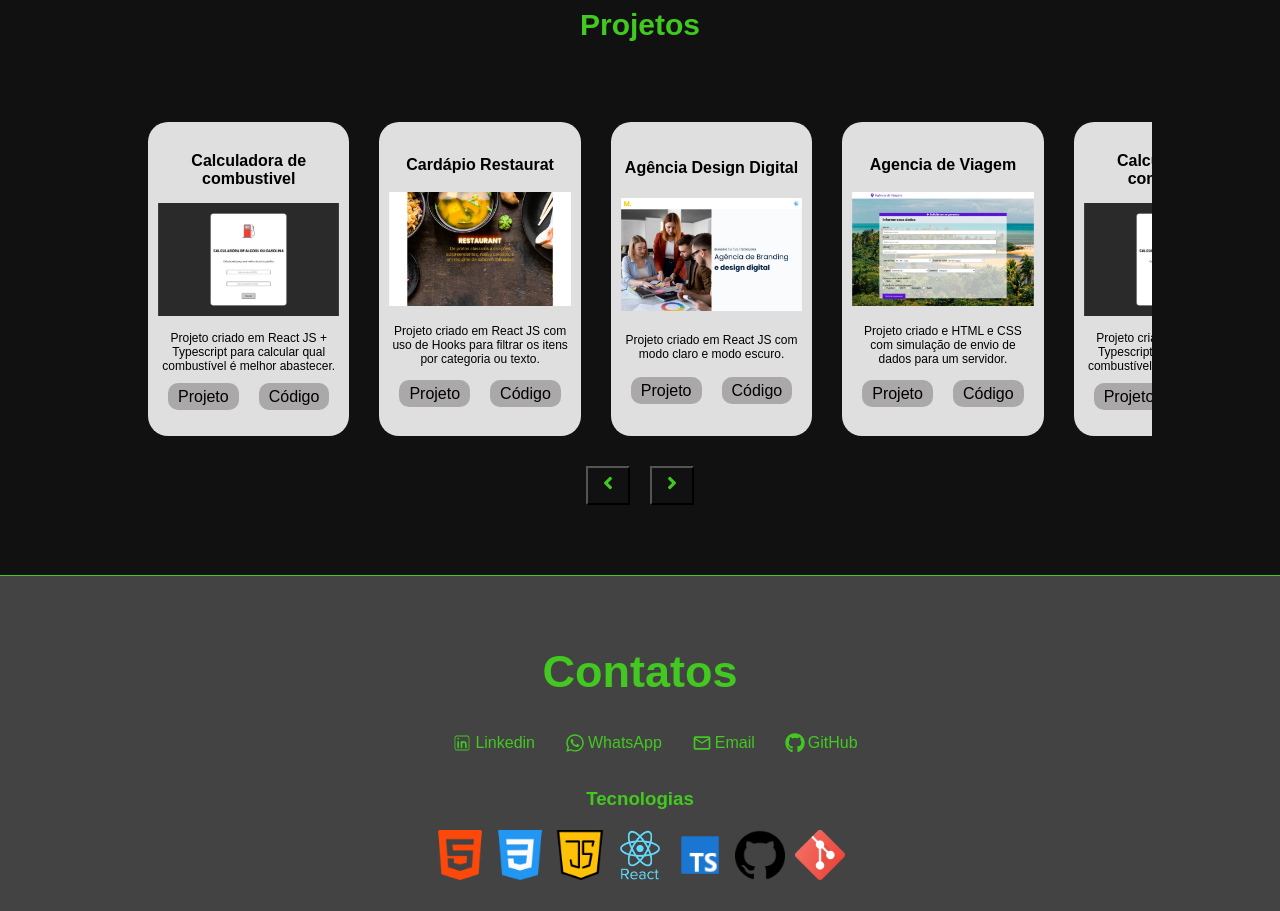
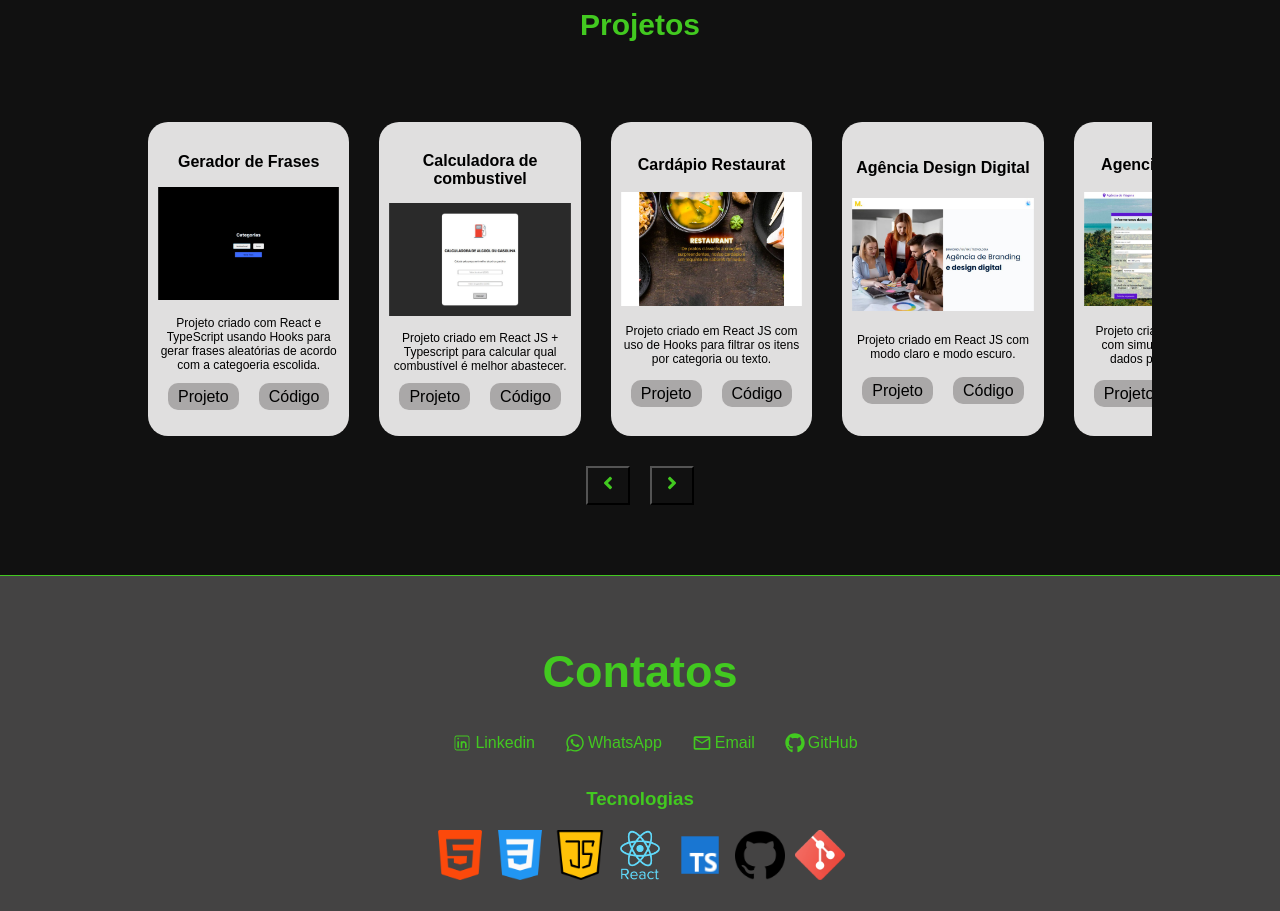
Before and after one commit to mtrodrigo/portifolio, a React (Vite) app: page / in a window 1280 px wide. Shown: the part 1420-2331 px from the top of the page. Built offline with nearby package versions, Linux system fonts and the light colour scheme.

Commit message:
add: adicionado projeto Gerador de frases.

```diff
--- a/src/data/projeto.ts
+++ b/src/data/projeto.ts
@@ -2,15 +2,37 @@ import agencia from '/img/agencia.png'
 import agenciaViagem from '/img/agencia_viagem.png'
 import cardapio from '/img/cardapio_restaurant.png'
 import calculadora from '/img/calculadora.png'
+import frases from '/img/frases.png'
 
 const colProjetos = [
-    {nome: "Calculadora de combustivel", site: "https://calculadora-combustivel-woad.vercel.app/", codigo: "https://github.com/mtrodrigo/calculadora-combustivel.git", image: calculadora, descricao: "Projeto criado em React JS + Typescript para calcular qual combustível é melhor abastecer."},
-    {nome: "Cardápio Restaurat", site: "https://cardapio-restaurant-five.vercel.app/", codigo: "https://github.com/mtrodrigo/cardapio-restaurant.git", image: cardapio, descricao: "Projeto criado em React JS com uso de Hooks para filtrar os itens por categoria ou texto."},
-    {nome: "Agência Design Digital", site: "https://agencia-design-m.vercel.app/", codigo: "https://github.com/mtrodrigo/agencia_design_M.git", image: agencia, descricao:"Projeto criado em React JS com modo claro e modo escuro."},
-    {nome: "Agencia de Viagem", site: "https://agencia-de-viagens-tau-two.vercel.app/", codigo: "https://github.com/mtrodrigo/Agencia-de-Viagens.git", image: agenciaViagem, descricao: "Projeto criado e HTML e CSS com simulação de envio de dados para um servidor."},
-    {nome: "Calculadora de combustivel", site: "https://calculadora-combustivel-woad.vercel.app/", codigo: "https://github.com/mtrodrigo/calculadora-combustivel.git", image: calculadora, descricao: "Projeto criado em React JS + Typescript para calcular qual combustível é melhor abastecer."},
-    {nome: "Cardápio Restaurat", site: "https://cardapio-restaurant-five.vercel.app/", codigo: "https://github.com/mtrodrigo/cardapio-restaurant.git", image: cardapio, descricao: "Projeto criado em React JS com uso de Hooks para filtrar os itens por categoria ou texto."},
-    {nome: "Agência Design Digital", site: "https://agencia-design-m.vercel.app/", codigo: "https://github.com/mtrodrigo/agencia_design_M.git", image: agencia, descricao:"Projeto criado em React JS com modo claro e modo escuro."},
-    {nome: "Agencia de Viagem", site: "https://agencia-de-viagens-tau-two.vercel.app/", codigo: "https://github.com/mtrodrigo/Agencia-de-Viagens.git", image: agenciaViagem, descricao: "Projeto criado e HTML e CSS com simulação de envio de dados para um servidor."},
+    {
+        nome: "Gerador de Frases",
+        site: "https://frases-zeta.vercel.app/",
+        codigo: "https://github.com/mtrodrigo/frases.git",
+        image: frases,
+        descricao: "Projeto criado com React e TypeScript usando Hooks para gerar frases aleatórias de acordo com a categoeria escolida."},
+    {
+        nome: "Calculadora de combustivel",
+        site: "https://calculadora-combustivel-woad.vercel.app/",
+        codigo: "https://github.com/mtrodrigo/calculadora-combustivel.git",
+        image: calculadora,
+        descricao: "Projeto criado em React JS + Typescript para calcular qual combustível é melhor abastecer."},
+    {
+        nome: "Cardápio Restaurat",
+        site: "https://cardapio-restaurant-five.vercel.app/",
+        codigo: "https://github.com/mtrodrigo/cardapio-restaurant.git",
+        image: cardapio, descricao: "Projeto criado em React JS com uso de Hooks para filtrar os itens por categoria ou texto."},
+    {
+        nome: "Agência Design Digital",
+        site: "https://agencia-design-m.vercel.app/",
+        codigo: "https://github.com/mtrodrigo/agencia_design_M.git",
+        image: agencia,
+        descricao:"Projeto criado em React JS com modo claro e modo escuro."},
+    {
+        nome: "Agencia de Viagem",
+        site: "https://agencia-de-viagens-tau-two.vercel.app/",
+        codigo: "https://github.com/mtrodrigo/Agencia-de-Viagens.git",
+        image: agenciaViagem,
+        descricao: "Projeto criado e HTML e CSS com simulação de envio de dados para um servidor."},
 ]
 export default colProjetos
```
Also changed, not shown: public/img/frases.png (added).
